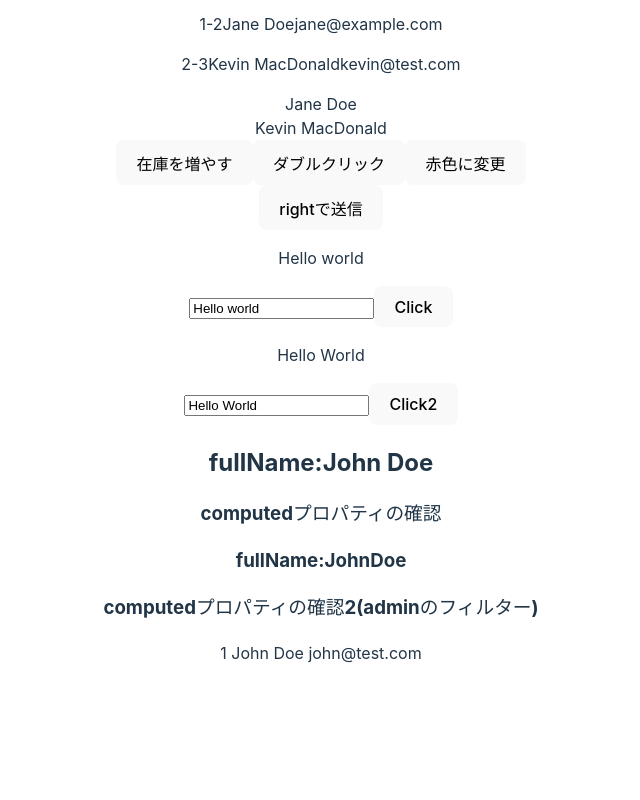
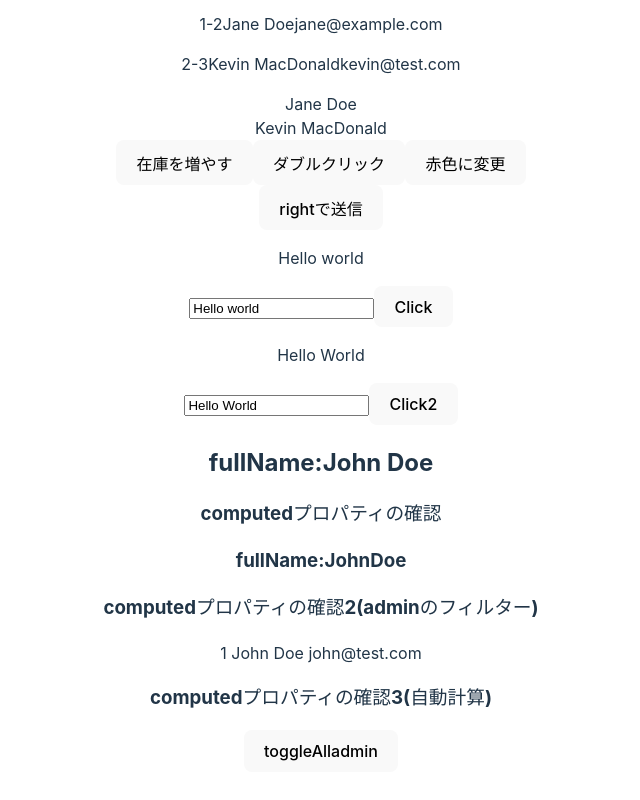
Before and after one commit to yusuke-miura7/vue3-learning, a Vue app in the folder first-vue-app/: page / in a window 1280 px wide. Shown: the part 593-1393 px from the top of the page, without its empty margins (319-959 px from the left). Before the commit the page ends 1290 px from the top, so only its background shows below. Built offline with nearby package versions, Linux system fonts and the light colour scheme.

Commit message:
computedプロパティの確認2

```diff
--- a/first-vue-app/src/App.vue
+++ b/first-vue-app/src/App.vue
@@ -42,11 +42,11 @@ const send = () =>{
   console.log('send');
 }
 
-const users = [
+const users = reactive([
   { id: 1, name: 'John Doe', email: 'john@test.com', admin: true },
   { id: 2, name: 'Jane Doe', email: 'jane@example.com', admin: false },
   { id: 3, name: 'Kevin MacDonald', email: 'kevin@test.com', admin: false },
-];
+]);
 
 // Computedプロパティの確認
 const user = reactive({
@@ -58,6 +58,12 @@ const fullName = computed( () =>`${user.firstName}${user.lastName}`);
 
 const adminUsers = computed(() => users.filter((user) => user.admin === true));
 
+// adminを反転させる
+const toggleAlladmin = () =>{
+  for(const user of users){
+    user.admin = !user.admin;
+  }
+}
 </script>
 
 <!-- html部分 -->
@@ -125,7 +131,11 @@ const adminUsers = computed(() => users.filter((user) => user.admin === true));
 
     <h3>computedプロパティの確認2(adminのフィルター)</h3>
     <div v-for="user in adminUsers" :key="user.id">
-      {{ user.id }} {{ user.name }} {{ user.email }}</div>
+      {{ user.id }} {{ user.name }} {{ user.email }}
+    </div>
+
+    <h3>computedプロパティの確認3(自動計算)</h3>
+    <button @click="toggleAlladmin">toggleAlladmin</button>
 
   </div>
 </template>
```
